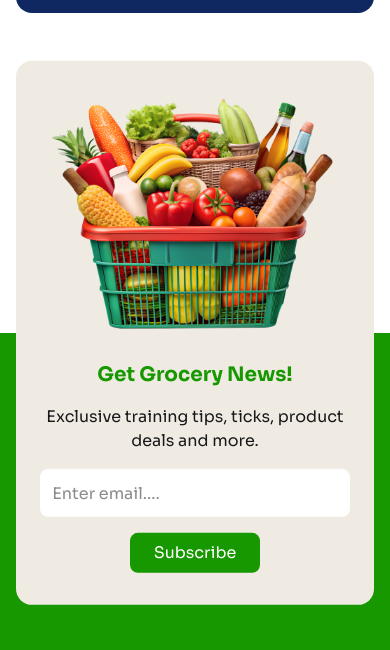
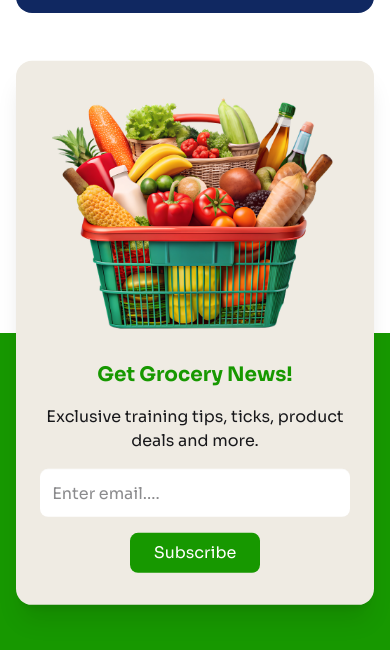
Before and after one commit to forhadreza43/assignment-3, a plain HTML site: page index.html in a window 390 px wide. Shown: the part 3953-4603 px from the top of the page. Drawn offline with Linux system fonts and the light colour scheme.

Commit message:
Added drop shadow in floating card

```diff
--- a/index.html
+++ b/index.html
@@ -526,7 +526,7 @@
         <div class="absolute bottom-0 w-full translate-y-[50%]">
           <!-- floating card  -->
           <div
-            class="bottom-0 flex w-full flex-col items-center justify-between gap-6 rounded-2xl bg-choko px-6 py-8 lg:flex-row lg:px-25 lg:py-13"
+            class="bottom-0 flex w-full flex-col items-center justify-between gap-6 rounded-2xl bg-choko px-6 py-8 shadow-xl lg:flex-row lg:px-25 lg:py-13 lg:shadow-xl"
           >
             <!-- fruit image  -->
             <div>
```
Also changed, not shown: output/output.css.
